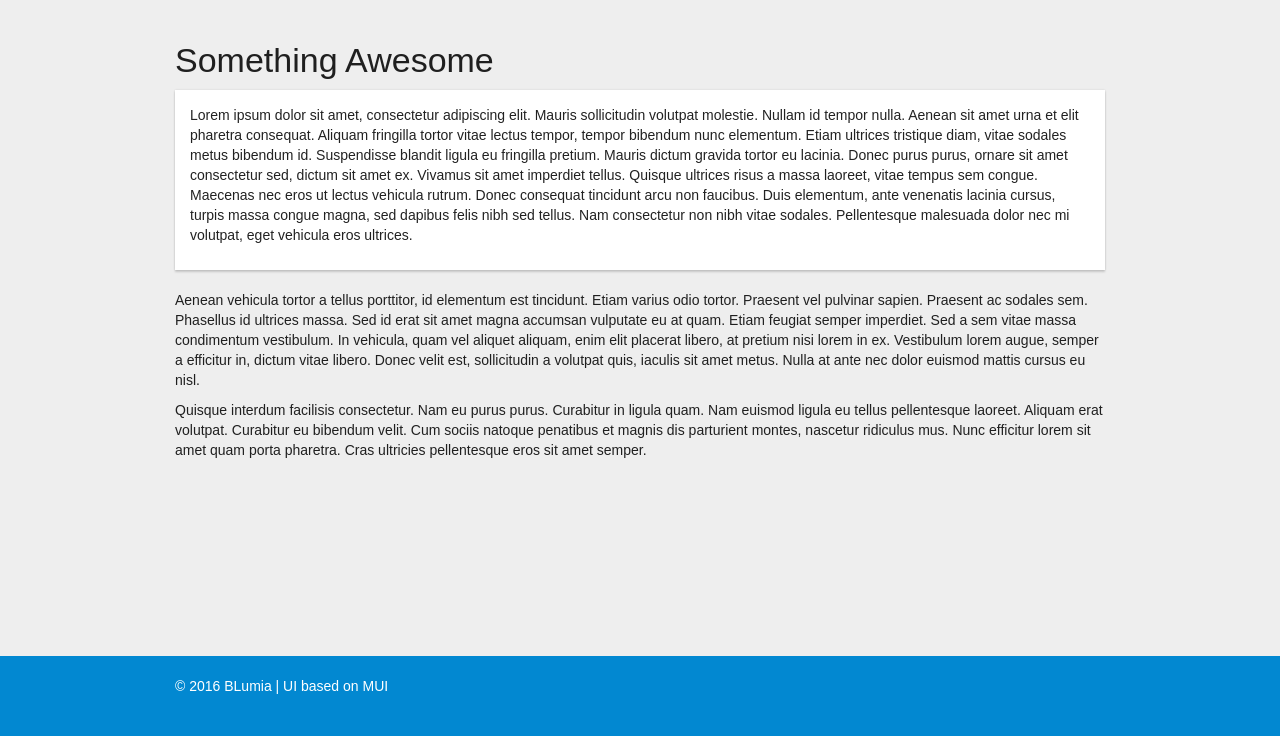
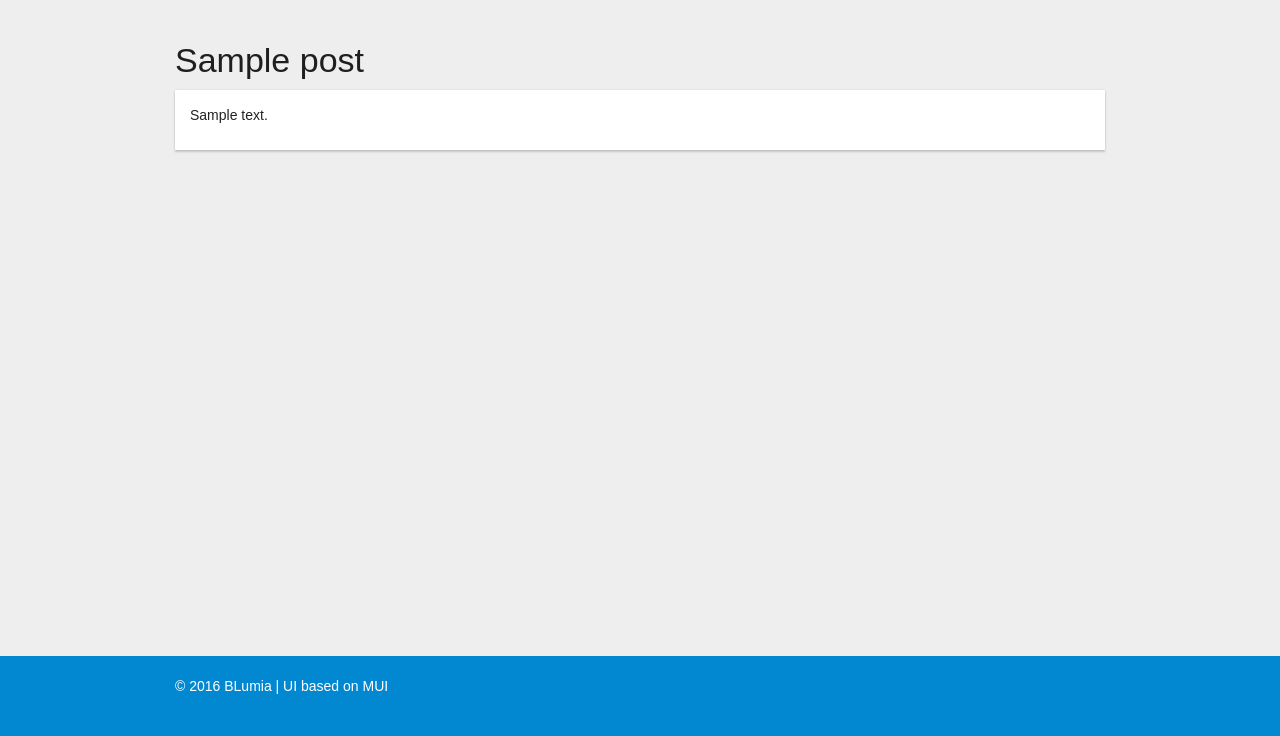
Before and after one commit to BearKidsTeam/Awesome, a Django app: template awesome/templates/awesome/thread_list.html in a window 1280 px wide. Shown: the part 64-800 px from the top of the page. Run offline with Django 3.2, Linux system fonts and the light colour scheme; the template is opened without the code that fills it: values that come from a table or form of the project are taken from there, others are empty; tables that the repository leaves empty hold one stand-in row (values such as "Sample post").

Commit message:
Thread List Page

```diff
--- /dev/null
+++ b/awesome/templates/awesome/base.html
@@ -0,0 +1,71 @@
+{% load staticfiles %}
+<!doctype html>
+<html>
+  <head>
+    <meta charset="utf-8">
+    <meta http-equiv="X-UA-Compatible" content="IE=edge">
+    <meta name="viewport" content="width=device-width, initial-scale=1">
+	<title>Awesome</title>
+	<link rel="stylesheet" href="{% static 'mui.min.css' %}">
+	<link rel="stylesheet" href="{% static 'style.css' %}">
+	<script src="{% static 'mui.min.js' %}"></script>
+	<script src="{% static 'jquery.min.js' %}"></script>
+	<script src="{% static 'script.js' %}"></script>
+  </head>
+  <body class="hide-sidedrawer">
+    <div id="sidedrawer" class="mui--no-user-select">
+      <div>
+        <h2 id="sidedrawer-brand"class="mui--appbar-line-height mui--text-title"><a href="/">Awesome</a></h2>
+      </div>
+      <div class="mui-divider"></div>
+      <ul>
+        <li>
+          <strong>Category 1</strong>
+          <ul>
+            <li><a href="#">Item 1</a></li>
+            <li><a href="#">Item 2</a></li>
+            <li><a href="#">Item 3</a></li>
+          </ul>
+        </li>
+        <li>
+          <strong>Category 2</strong>
+          <ul>
+            <li><a href="#">Item 1</a></li>
+            <li><a href="#">Item 2</a></li>
+            <li><a href="#">Item 3</a></li>
+          </ul>
+        </li>
+        <li>
+          <strong>Category 3</strong>
+          <ul>
+            <li><a href="#">Item 1</a></li>
+            <li><a href="#">Item 2</a></li>
+            <li><a href="#">Item 3</a></li>
+          </ul>
+        </li>
+      </ul>
+    </div>
+    <header id="header">
+      <div class="mui-appbar mui--appbar-line-height">
+        <div class="mui-container">
+          <a class="sidedrawer-toggle mui--visible-xs-inline-block mui--visible-sm-inline-block js-show-sidedrawer">☰</a>
+          <a class="sidedrawer-toggle mui--hidden-xs mui--hidden-sm js-hide-sidedrawer">☰</a>
+          <a class="mui--text-title mui--text-light">Awesome</a> <span class="mui--text-title">﹥</span>
+		  <a class="mui--text-title mui--text-light">Awesome</a>
+        </div>
+      </div>
+    </header>
+	<div id="content-wrapper">
+		<div class="mui--appbar-height"></div>
+			{% block content %}
+			{% endblock %}
+		</div>
+	</div>
+    <footer id="footer">
+      <div class="mui-container">
+        <br>
+        &copy; 2016 BLumia | UI based on <a class="no-deciration" href="https://www.muicss.com">MUI</a>
+      </div>
+    </footer>
+  </body>
+</html>
--- a/awesome/templates/awesome/thread_list.html
+++ b/awesome/templates/awesome/thread_list.html
@@ -1,77 +1,13 @@
-<!doctype html>
-<html>
-  <head>
-    <meta charset="utf-8">
-    <meta http-equiv="X-UA-Compatible" content="IE=edge">
-    <meta name="viewport" content="width=device-width, initial-scale=1">
-	<title>Awesome</title>
-    <link href="static/mui.min.css" rel="stylesheet" type="text/css" />
-    <link href="static/style.css" rel="stylesheet" type="text/css" />
-    <script src="static/mui.min.js"></script>
-    <script src="static/jquery.min.js"></script>
-    <script src="static/script.js"></script>
-  </head>
-  <body class="hide-sidedrawer">
-    <div id="sidedrawer" class="mui--no-user-select">
-      <div>
-        <h2 id="sidedrawer-brand"class="mui--appbar-line-height mui--text-title"><a href="/">Awesome</a></h2>
-      </div>
-      <div class="mui-divider"></div>
-      <ul>
-        <li>
-          <strong>Category 1</strong>
-          <ul>
-            <li><a href="#">Item 1</a></li>
-            <li><a href="#">Item 2</a></li>
-            <li><a href="#">Item 3</a></li>
-          </ul>
-        </li>
-        <li>
-          <strong>Category 2</strong>
-          <ul>
-            <li><a href="#">Item 1</a></li>
-            <li><a href="#">Item 2</a></li>
-            <li><a href="#">Item 3</a></li>
-          </ul>
-        </li>
-        <li>
-          <strong>Category 3</strong>
-          <ul>
-            <li><a href="#">Item 1</a></li>
-            <li><a href="#">Item 2</a></li>
-            <li><a href="#">Item 3</a></li>
-          </ul>
-        </li>
-      </ul>
-    </div>
-    <header id="header">
-      <div class="mui-appbar mui--appbar-line-height">
-        <div class="mui-container">
-          <a class="sidedrawer-toggle mui--visible-xs-inline-block mui--visible-sm-inline-block js-show-sidedrawer">☰</a>
-          <a class="sidedrawer-toggle mui--hidden-xs mui--hidden-sm js-hide-sidedrawer">☰</a>
-          <a class="mui--text-title mui--text-light">Awesome</a> <span class="mui--text-title">﹥</span>
-		  <a class="mui--text-title mui--text-light">Awesome</a>
-        </div>
-      </div>
-    </header>
-    <div id="content-wrapper">
-      <div class="mui--appbar-height"></div>
-      <div class="mui-container">
-        <br>
-        <h1>Something Awesome</h1>
-		<div class="mui-panel">
-<p>Lorem ipsum dolor sit amet, consectetur adipiscing elit. Mauris sollicitudin volutpat molestie. Nullam id tempor nulla. Aenean sit amet urna et elit pharetra consequat. Aliquam fringilla tortor vitae lectus tempor, tempor bibendum nunc elementum. Etiam ultrices tristique diam, vitae sodales metus bibendum id. Suspendisse blandit ligula eu fringilla pretium. Mauris dictum gravida tortor eu lacinia. Donec purus purus, ornare sit amet consectetur sed, dictum sit amet ex. Vivamus sit amet imperdiet tellus. Quisque ultrices risus a massa laoreet, vitae tempus sem congue. Maecenas nec eros ut lectus vehicula rutrum. Donec consequat tincidunt arcu non faucibus. Duis elementum, ante venenatis lacinia cursus, turpis massa congue magna, sed dapibus felis nibh sed tellus. Nam consectetur non nibh vitae sodales. Pellentesque malesuada dolor nec mi volutpat, eget vehicula eros ultrices.</p>
-        </div>
+{% extends 'awesome/base.html' %}
 
-        <p>Aenean vehicula tortor a tellus porttitor, id elementum est tincidunt. Etiam varius odio tortor. Praesent vel pulvinar sapien. Praesent ac sodales sem. Phasellus id ultrices massa. Sed id erat sit amet magna accumsan vulputate eu at quam. Etiam feugiat semper imperdiet. Sed a sem vitae massa condimentum vestibulum. In vehicula, quam vel aliquet aliquam, enim elit placerat libero, at pretium nisi lorem in ex. Vestibulum lorem augue, semper a efficitur in, dictum vitae libero. Donec velit est, sollicitudin a volutpat quis, iaculis sit amet metus. Nulla at ante nec dolor euismod mattis cursus eu nisl.</p>
-        <p>Quisque interdum facilisis consectetur. Nam eu purus purus. Curabitur in ligula quam. Nam euismod ligula eu tellus pellentesque laoreet. Aliquam erat volutpat. Curabitur eu bibendum velit. Cum sociis natoque penatibus et magnis dis parturient montes, nascetur ridiculus mus. Nunc efficitur lorem sit amet quam porta pharetra. Cras ultricies pellentesque eros sit amet semper.</p>
-      </div>
-    </div>
-    <footer id="footer">
-      <div class="mui-container">
-        <br>
-        &copy; 2016 BLumia | UI based on <a class="no-deciration" href="https://www.muicss.com">MUI</a>
-      </div>
-    </footer>
-  </body>
-</html>
+{% block content %}
+	<div class="mui-container">
+	{% for thread in threads %}
+			<br>
+			<h1>{{ thread.title }}</h1>
+			<div class="mui-panel">
+			{{ thread.text|linebreaks }}
+			</div>
+	{% endfor %}
+	</div>
+{% endblock content %}
--- a/awesome/views.py
+++ b/awesome/views.py
@@ -1,6 +1,9 @@
 from django.shortcuts import render
+from django.utils import timezone
+from .models import Post
 
 # Create your views here.
 
 def thread_list(request):
-	return render(request, 'awesome/thread_list.html', {})
+	threads = Post.objects.filter(published_date__lte=timezone.now()).order_by('published_date')
+	return render(request, 'awesome/thread_list.html', {'threads': threads})
```
Also changed, not shown: awesome/static/jquery.min.js (renamed from awesome/templates/awesome/static/jquery.min.js), awesome/static/mui.min.css (renamed from awesome/templates/awesome/static/mui.min.css), awesome/static/mui.min.js (renamed from awesome/templates/awesome/static/mui.min.js), awesome/static/script.js (renamed from awesome/templates/awesome/static/script.js), awesome/static/style.css (renamed from awesome/templates/awesome/static/style.css).
